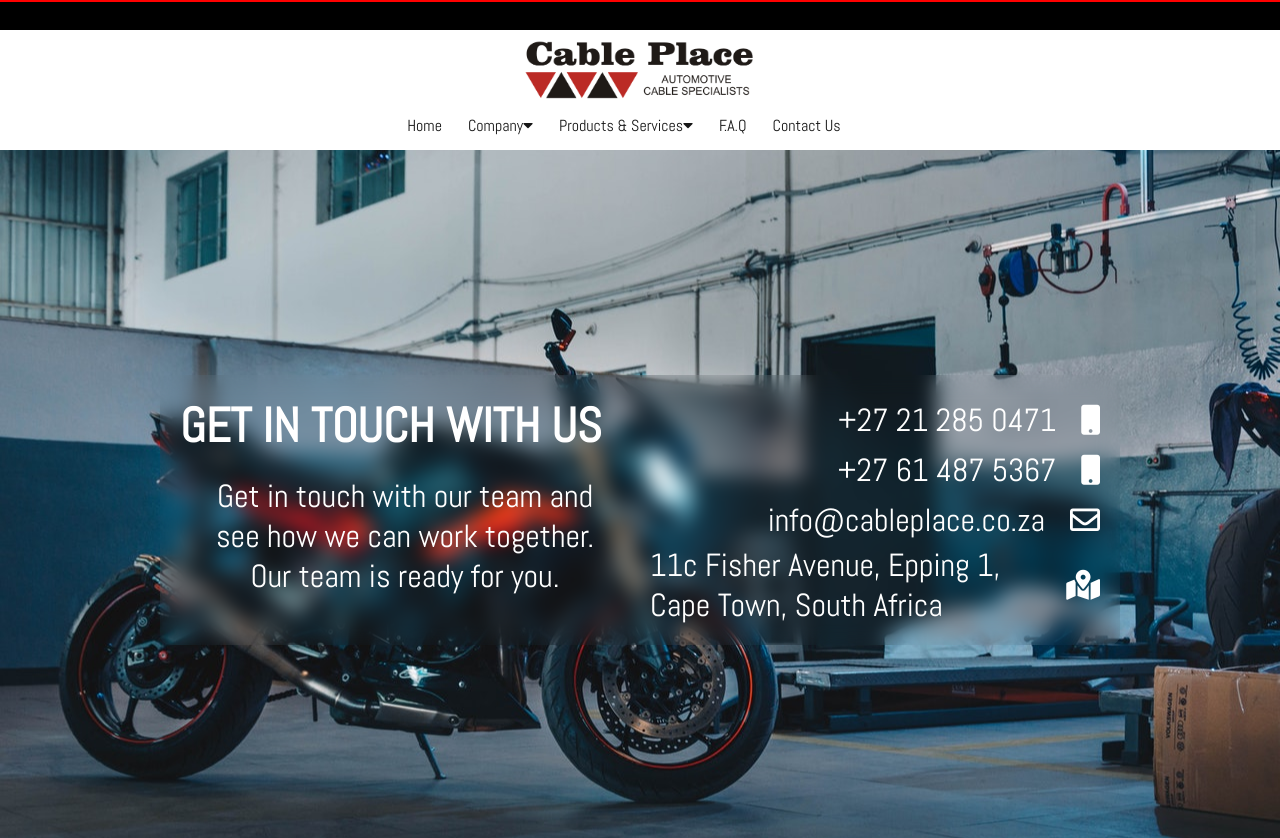
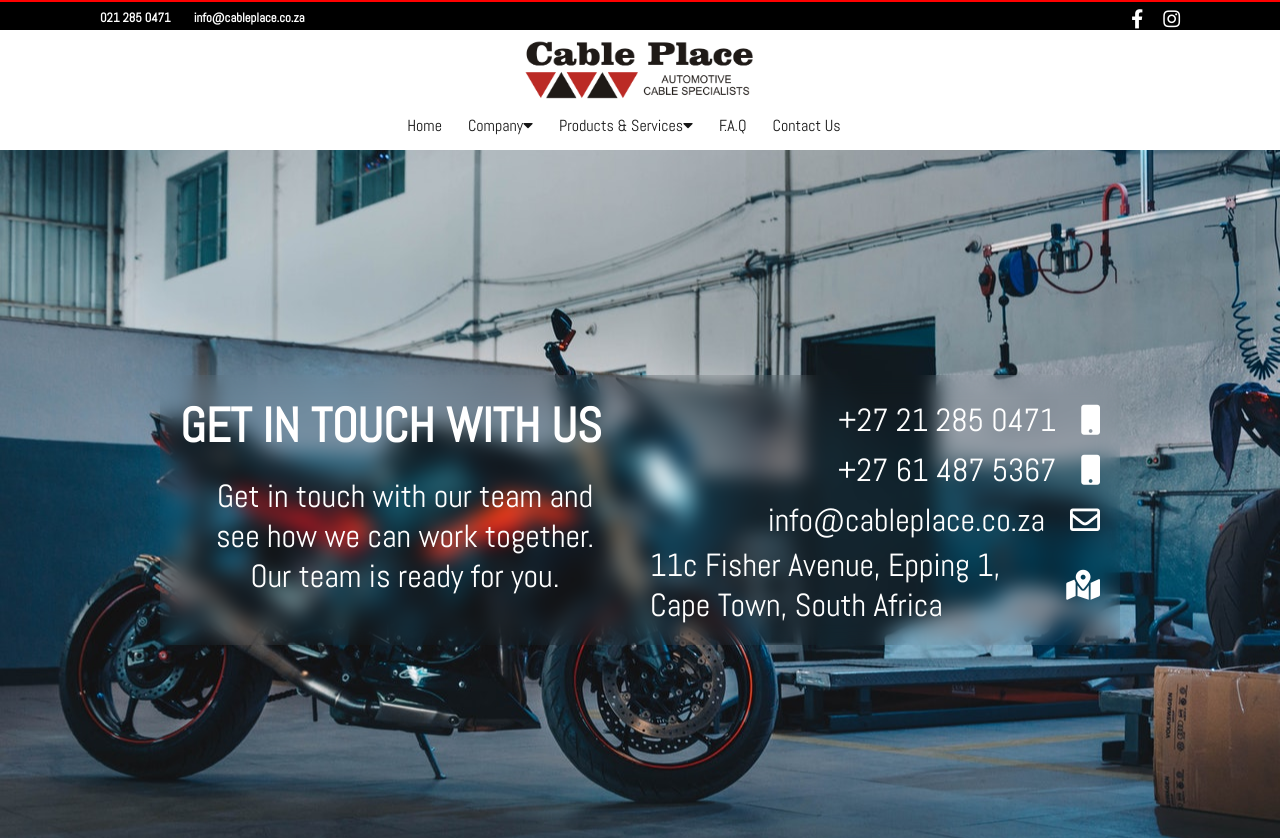
Before and after one commit to TonderaiChinya/cable_place, a React (Create React App) app: page /contact in a window 1280 px wide. Shown: the top 838 px of the page. Built offline with nearby package versions, Linux system fonts and the light colour scheme.

Commit message:
modified navbar

```diff
--- a/src/components/Navbar.css
+++ b/src/components/Navbar.css
@@ -20,6 +20,30 @@
   height: 28px;
   background: black;
   }
+
+.top-header .maxContain {
+  display: flex;
+  justify-content: space-between;
+  align-items: center;
+}
+
+.top-header p,span {
+  font-size: 0.8rem;
+  font-weight: bold;
+  color: #fff;
+  margin-left: 20px;
+}
+
+.header-social-icons {
+  display: flex;
+  justify-content: space-around;
+  align-items: center;
+}
+
+.header-social-icons i {
+  font-size: 1.2rem;
+  margin-right: 20px;
+}
 
 .navbar-container {
   display: flex;
--- a/src/components/Navbar.js
+++ b/src/components/Navbar.js
@@ -49,7 +49,29 @@ function Navbar() {
 
         </div>
         <div className='top-header'>
-
+          <div className='maxContain'>
+            <div className='quick-contact'>
+              <p>021 285 0471 <span>info@cableplace.co.za</span></p>
+            </div>
+            <div className='header-social-icons'>
+              <a
+                class='social-icon-link facebook'
+                href='https://www.facebook.com/Cable-Place-106114795084582/'
+                target='_blank'
+                aria-label='Facebook'
+              >
+                <i class='fab fa-facebook-f' />
+              </a>
+              <a
+                class='social-icon-link instagram'
+                href='https://www.instagram.com/cable_place/'
+                target='_blank'
+                aria-label='Instagram'
+              >
+                <i class='fab fa-instagram' />
+              </a>
+            </div>
+          </div>
         </div>
         <nav className='navbar'>
 
```
Also changed, not shown: 1 other file (tests, documents, lock files or other folders).
